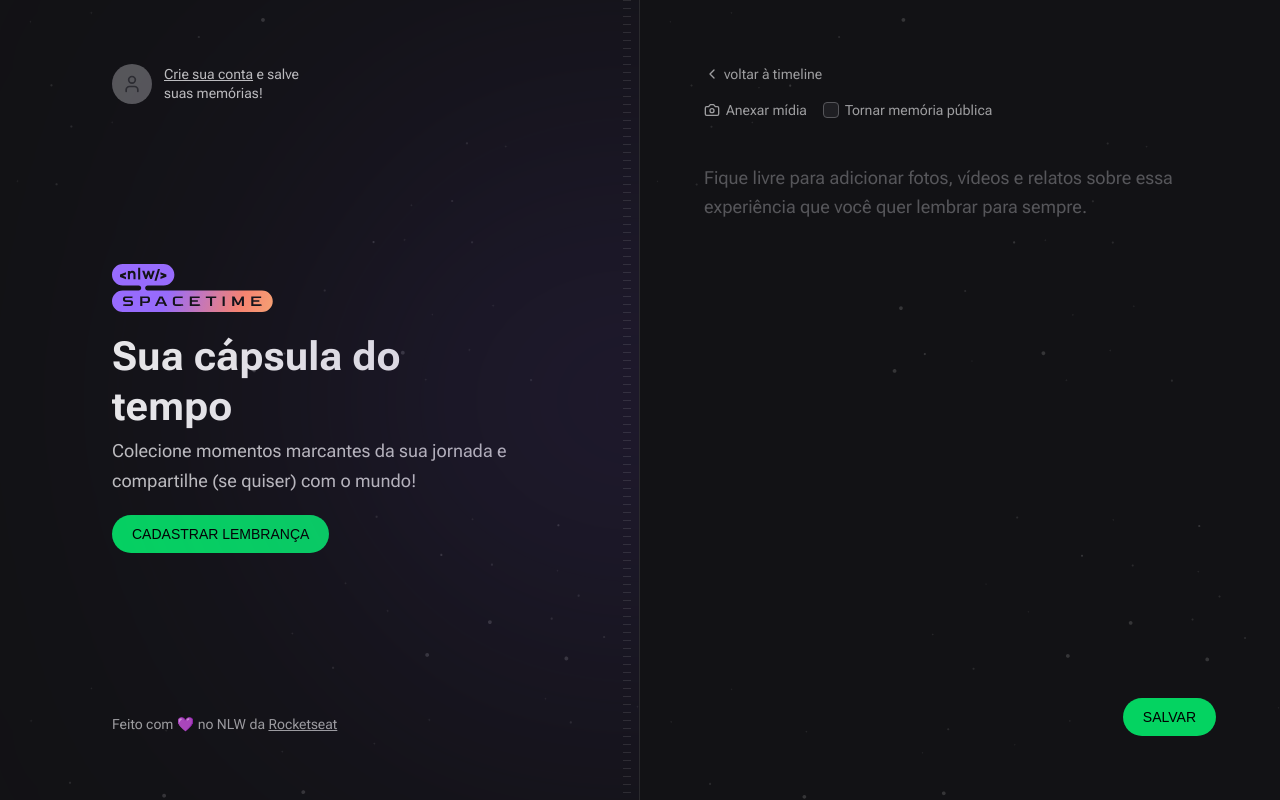
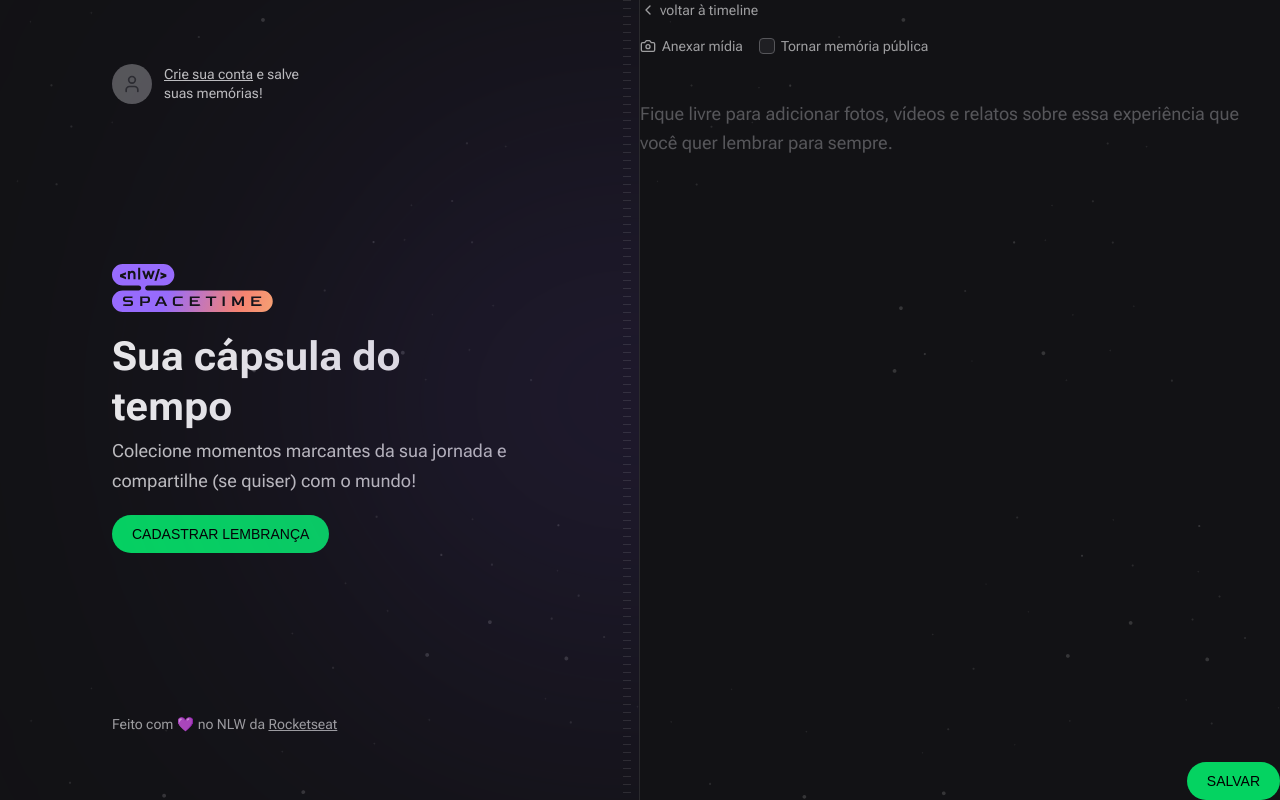
Before and after one commit to lubjr/NLWSpacetime, a Next.js app in the folder web/: page /memories/new in a window 1280 px wide. Built offline with nearby package versions, Linux system fonts and the light colour scheme; no server answers; a web font is replaced by a local one.

Commit message:
#18 delete_p16

```diff
--- a/web/src/app/layout.tsx
+++ b/web/src/app/layout.tsx
@@ -46,7 +46,7 @@
           </div>
 
           {/* Right side */}
-          <div className="flex flex-col bg-[url(../assets/bg.stars.svg)] bg-cover p-16">
+          <div className="flex max-h-screen flex-col overflow-y-scroll bg-[url(../assets/bg.stars.svg)] bg-cover">
             {children}
           </div>
         </main>
```
